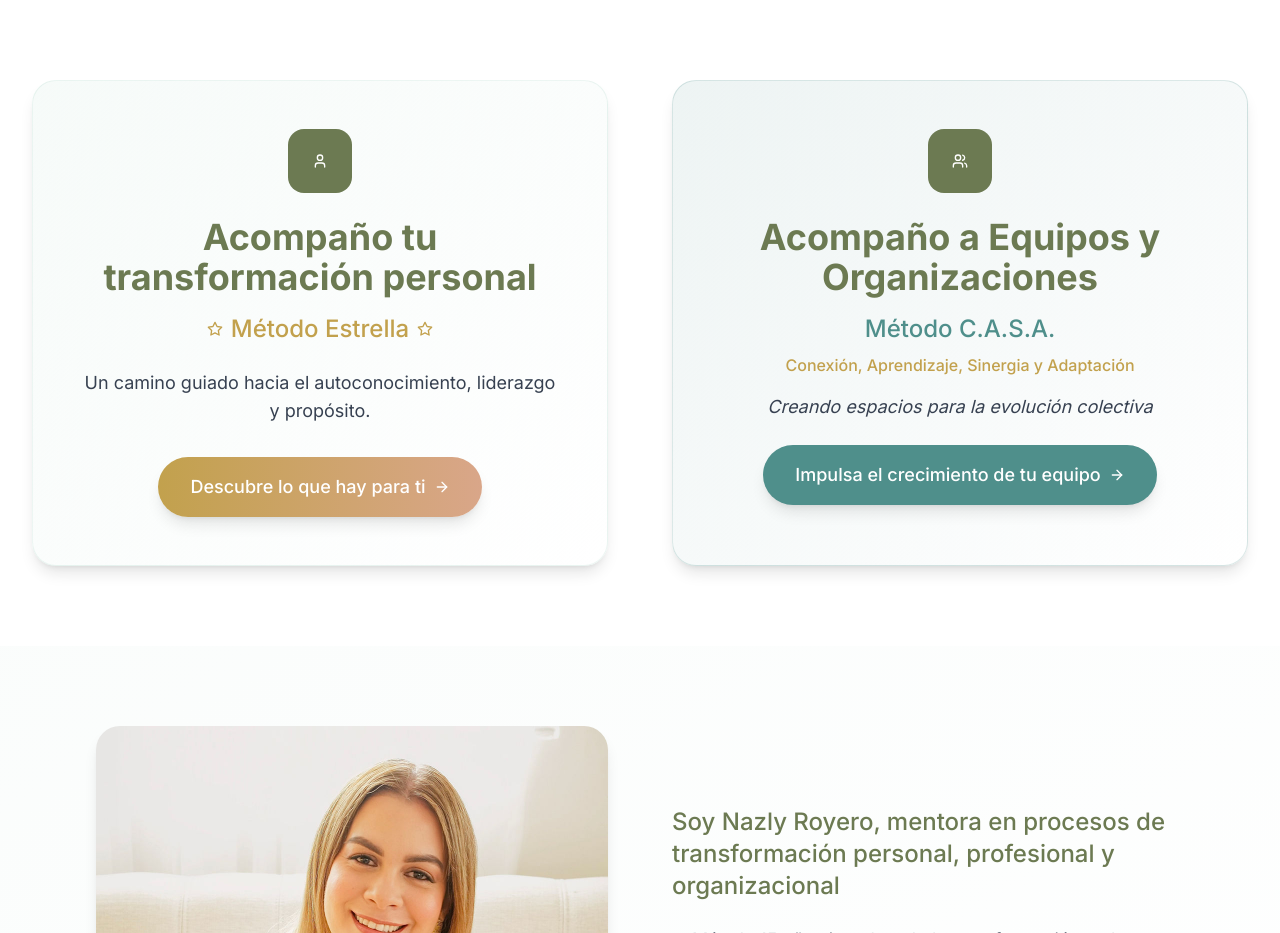
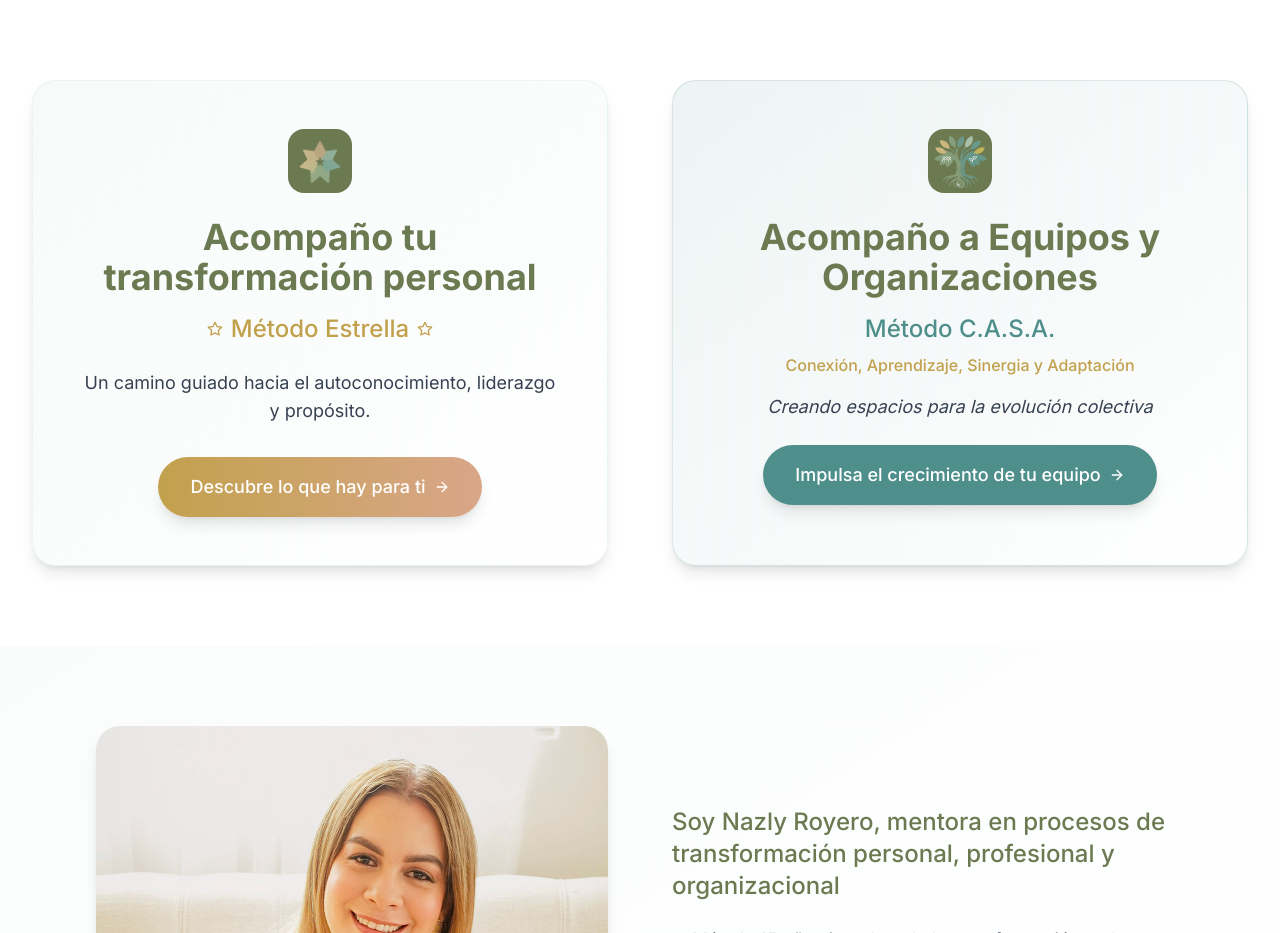
Before and after one commit to ZenenContreras/NazlyRoyero, a React (Vite) app: page / in a window 1280 px wide. Shown: the part 800-1733 px from the top of the page. Built offline with nearby package versions, Linux system fonts and the light colour scheme.

Commit message:
Refactor code structure for improved readability and maintainability

```diff
--- a/src/components/pages/AboutPage.tsx
+++ b/src/components/pages/AboutPage.tsx
@@ -127,7 +127,8 @@ const AboutPage = () => {
                   ? 'opacity-100 translate-y-0'
                   : 'opacity-0 translate-y-6'
               }`}
-            >              <div className="space-y-4 sm:space-y-6 text-sm sm:text-base md:text-lg text-gray-700 leading-relaxed">
+            >
+              <div className="space-y-4 sm:space-y-6 text-sm sm:text-base md:text-xl text-gray-700 leading-relaxed">
                 <p>
                   Soy <span className="font-bold text-[#6C7A52] text-lg sm:text-xl">Nazly</span>, <span className="italic font-medium text-[#4F8F8B]">mentora en procesos de transformación personal, profesional y organizacional</span>. A lo largo de más de <span className="font-bold text-[#6C7A52] bg-[#6C7A52]/10 px-2 py-1 rounded-full">15 años</span> he forjado y liderado estrategias integrales en el sector privado, sector público y la cooperación internacional, acompañando a personas, equipos y organizaciones a alcanzar su <span className="font-semibold text-[#A7D3C1] italic">máximo nivel de impacto y alineación</span>.
                 </p>
--- a/src/components/pages/HomePage.tsx
+++ b/src/components/pages/HomePage.tsx
@@ -166,7 +166,11 @@ const HomePage = () => {
             <div className="bg-gradient-to-br from-[#A7D3C1]/10 to-white p-4 sm:p-6 md:p-8 lg:p-12 rounded-2xl sm:rounded-3xl shadow-lg border border-[#A7D3C1]/20">
               <div className="text-center">
                 <div className="w-10 h-10 sm:w-12 sm:h-12 md:w-16 md:h-16 bg-[#6C7A52] rounded-xl sm:rounded-2xl flex items-center justify-center mx-auto mb-3 sm:mb-4 md:mb-6">
-                  <User className="text-white" size={16} />
+                  <img
+                    src="/images/metodoEstrella/metodoEstrella.png"
+                    alt="Método Estrella"
+                    className="w-8 h-8 sm:w-10 sm:h-10 md:w-14 md:h-14 object-contain"
+                  />
                 </div>
 
                 <h2 className="text-lg sm:text-xl md:text-2xl lg:text-3xl xl:text-4xl font-bold text-[#6C7A52] mb-2 sm:mb-3 md:mb-4">
@@ -199,7 +203,11 @@ const HomePage = () => {
             <div className="bg-gradient-to-br from-[#4F8F8B]/10 to-white p-4 sm:p-6 md:p-8 lg:p-12 rounded-2xl sm:rounded-3xl shadow-lg border border-[#4F8F8B]/20">
               <div className="text-center">
                 <div className="w-10 h-10 sm:w-12 sm:h-12 md:w-16 md:h-16 bg-[#6C7A52] rounded-xl sm:rounded-2xl flex items-center justify-center mx-auto mb-3 sm:mb-4 md:mb-6">
-                  <Users className="text-white" size={16} />
+                  <img
+                    src="\images\metodoCasa\MétodoCASARecortado.png"
+                    alt="Método C.A.S.A."
+                    className="w-8 h-8 sm:w-10 sm:h-10 md:w-14 md:h-14 object-contain"
+                  />
                 </div>
 
                 <h2 className="text-lg sm:text-xl md:text-2xl lg:text-3xl xl:text-4xl font-bold text-[#6C7A52] mb-2 sm:mb-3 md:mb-4">
```
Also changed, not shown: public/images/metodoCasa/MétodoCASARecortado.png (added).
